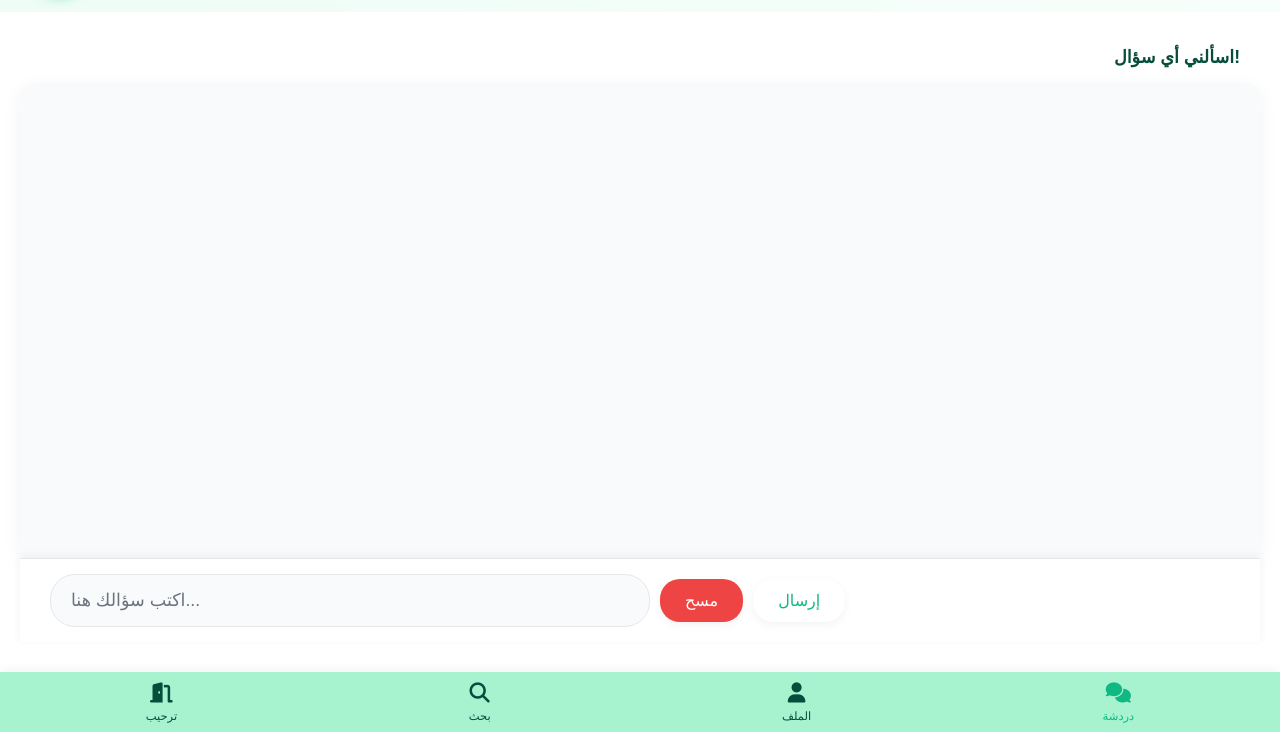
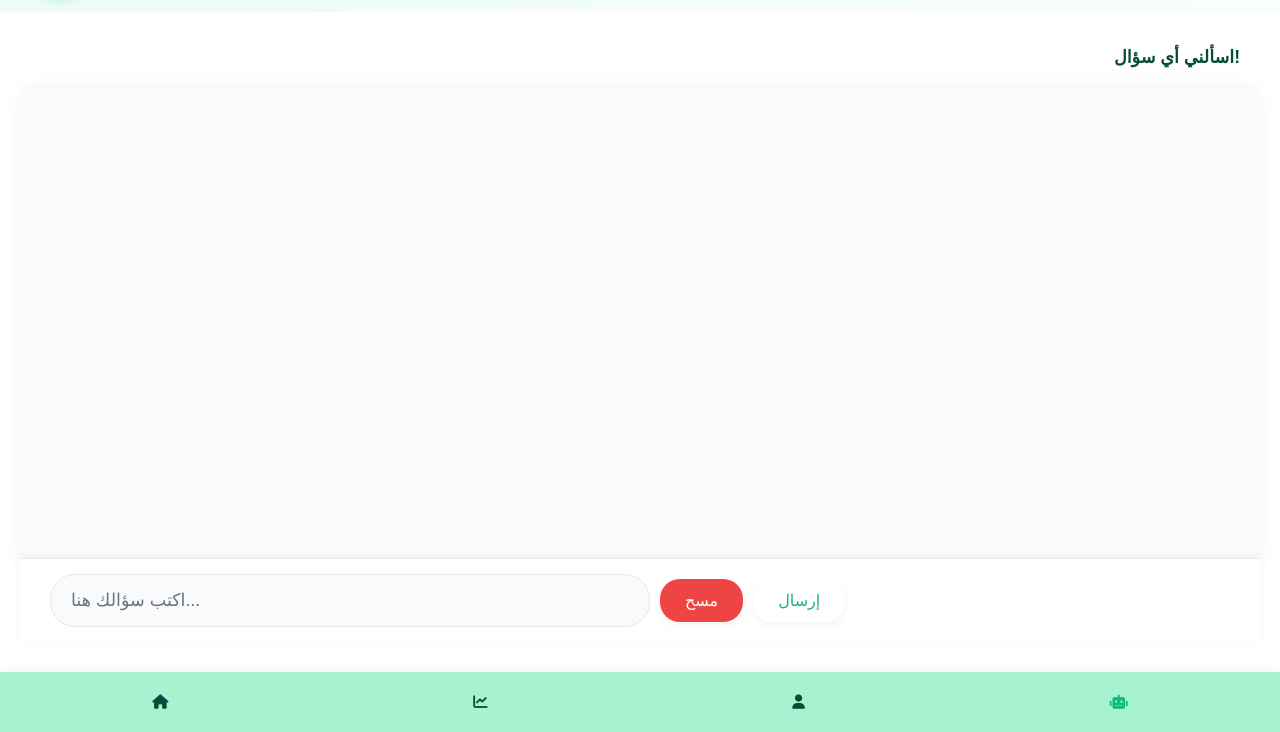
Before and after one commit to Ahmed612959/school-system-aldabeia, a website: page chatbot.html in a window 1280 px wide. Shown: the part 68-800 px from the top of the page. Drawn offline with nearby package versions, Linux system fonts and the light colour scheme.

Commit message:
Update chatbot.html

```diff
--- a/chatbot.html
+++ b/chatbot.html
@@ -6,7 +6,10 @@
     <title>المساعد الذكي - معهد رعاية الضبعية</title>
     <link rel="stylesheet" href="chatbot.css">
     <!-- إضافة Font Awesome -->
-    <link rel="stylesheet" href="https://cdnjs.cloudflare.com/ajax/libs/font-awesome/6.5.2/css/all.min.css">
+    <link rel="stylesheet" href="https://cdnjs.cloudflare.com/ajax/libs/font-awesome/6.5.2/css/all.min.css" integrity="sha512-SnH5WK+bZxgPHs44uWIX+LLJAJ9/2PkPKZ5QiAj6Ta86w+fsb2TkcmfRyVX3pBnMFcV7oQPJkl9QevSCWr3W6A==" crossorigin="anonymous">
+    <!-- إضافة Toastify -->
+    <link rel="stylesheet" href="https://cdn.jsdelivr.net/npm/toastify-js/src/toastify.min.css">
+    <script async src="https://pagead2.googlesyndication.com/pagead/js/adsbygoogle.js?client=ca-pub-7676282531413677" crossorigin="anonymous"></script>
 </head>
 <body>
     <div class="container">
@@ -27,25 +30,14 @@
                 <button class="send-btn">إرسال</button>
             </div>
         </div>
-        <nav class="nav-bar">
-            <a href="index.html" class="nav-item">
-                <span class="nav-icon"><i class="fas fa-door-open"></i></span>
-                <span class="nav-text">ترحيب</span>
-            </a>
-            <a href="Home.html" class="nav-item">
-                <span class="nav-icon"><i class="fas fa-search"></i></span>
-                <span class="nav-text">بحث</span>
-            </a>
-            <a href="profile.html" class="nav-item">
-                <span class="nav-icon"><i class="fas fa-user"></i></span>
-                <span class="nav-text">الملف</span>
-            </a>
-            <a href="chatbot.html" class="nav-item active">
-                <span class="nav-icon"><i class="fas fa-comments"></i></span>
-                <span class="nav-text">دردشة</span>
-            </a>
+        <nav class="nav-bar" id="nav-bar">
+            <a href="index.html" class="nav-item"><i class="fas fa-home" title="الرئيسية"></i></a>
+            <a href="home.html" class="nav-item"><i class="fas fa-chart-line" title="النتائج"></i></a>
+            <a href="profile.html" class="nav-item"><i class="fas fa-user" title="الملف الشخصي"></i></a>
+            <a href="chatbot.html" class="nav-item active"><i class="fas fa-robot" title="المساعد الذكي"></i></a>
         </nav>
     </div>
+    <script src="https://cdn.jsdelivr.net/npm/toastify-js"></script>
     <script src="chatbot.js"></script>
 </body>
 </html>
```
